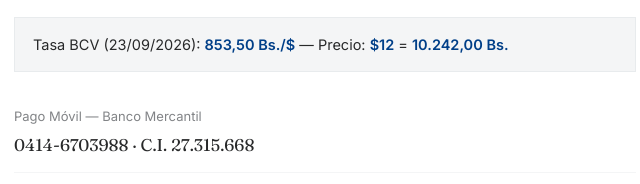
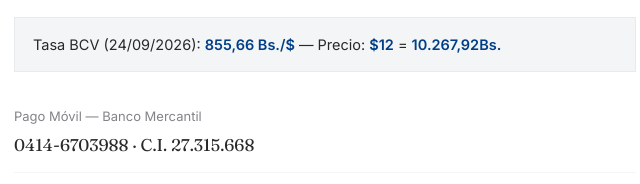
Before and after one commit to luisanava/Taller-vaanutrir, a plain HTML site: page index.html in a window 1280 px wide. Shown: the part 3347-3531 px from the top of the page, 315-955 px from the left. Drawn offline with Linux system fonts and the light colour scheme.

Commit message:
Update BCV rate and price information

```diff
--- a/index.html
+++ b/index.html
@@ -501,7 +501,7 @@
         <div class="card-row"><span class="label">Cupo</span><span class="value">Limitado</span></div>
 
         <div class="rate-box" id="rate-box">
-          Tasa BCV (23/09/2026): <strong>853,50 Bs./$</strong> — Precio: <strong>$12</strong> = <strong>10.242,00 Bs.</strong>
+          Tasa BCV (24/09/2026): <strong>855,66 Bs./$</strong> — Precio: <strong>$12</strong> = <strong>10.267,92Bs.</strong>
         </div>
 
         <div class="pay-method">
```
